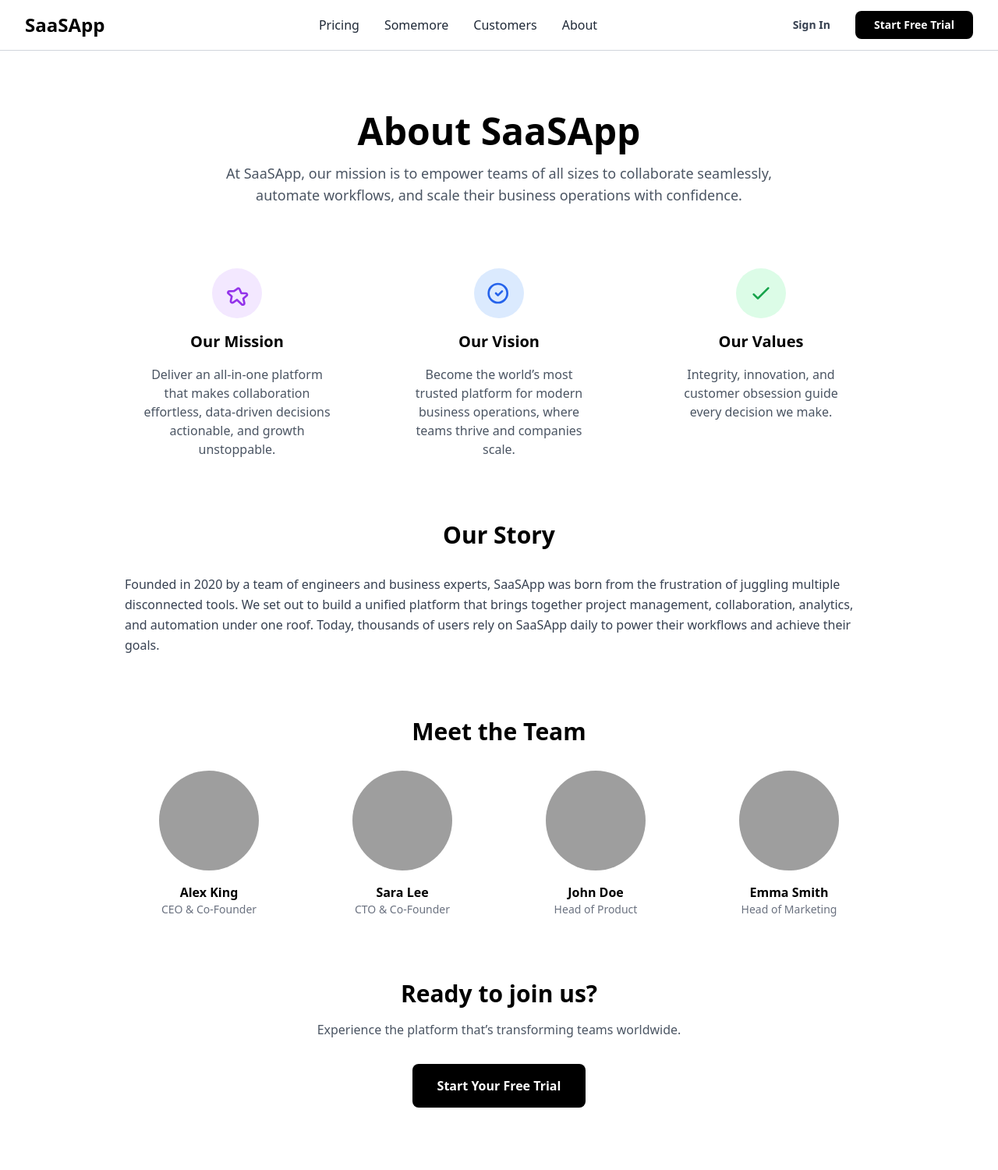
After one commit to sunodmongia/App, a Django app: page /about/ in a window 1280 px wide. The commit adds this page. Shown: the whole page at 78% size. Run offline with Django 5.2, Linux system fonts and the light colour scheme; some libraries are stand-ins or nearby versions; grey boxes are pictures that could not be loaded.

Commit message:
about section

```diff
--- a/src/saas/urls.py
+++ b/src/saas/urls.py
@@ -3,7 +3,7 @@ from .views import *
 
 urlpatterns = [
     path("", HomeView.as_view(), name="home"),
-    path("", HomeView.as_view(), name="home"),
+    path("about/", AboutView.as_view(), name="about"),
     path("login/", login_view, name="login"),
     path("demo/", UserDemoView.as_view(), name="demo"),
     path('pricing/', PricingView.as_view(), name='pricing'),
--- /dev/null
+++ b/src/templates/about.html
@@ -0,0 +1,118 @@
+{% extends 'base.html' %}
+{% load crispy_forms_tags %}
+{% load tailwind_field %}
+{% load widget_tweaks %}
+{% block content %}
+
+<body class="bg-white text-gray-900">
+    <main class="max-w-5xl mx-auto px-4 sm:px-6 lg:px-8 py-20 space-y-20">
+
+        <!-- Hero/About Intro -->
+        <section class="text-center space-y-4">
+            <h1 class="text-4xl md:text-5xl font-extrabold">About SaaSApp</h1>
+            <p class="text-lg text-gray-600 max-w-3xl mx-auto">
+                At SaaSApp, our mission is to empower teams of all sizes to collaborate seamlessly,
+                automate workflows, and scale their business operations with confidence.
+            </p>
+        </section>
+
+        <!-- Mission, Vision, Values -->
+        <section class="grid md:grid-cols-3 gap-12 text-center">
+            <div class="space-y-4 px-6">
+                <div class="flex items-center justify-center w-16 h-16 mx-auto bg-purple-100 rounded-full">
+                    <svg class="w-8 h-8 text-purple-600" fill="none" stroke="currentColor" viewBox="0 0 24 24">
+                        <path stroke-linecap="round" stroke-linejoin="round" stroke-width="2"
+                            d="M12 8c.464-1.084 2-1.084 2.464 0l1.695 3.965 4.303.06c1.167.017 1.644 1.512.802 2.23l-3.2 2.773.952 4.282c.278 1.25-1.094 2.196-2.22 1.606L12 18.347l-3.796 2.57c-1.126.59-2.498-.356-2.22-1.606l.952-4.282-3.2-2.773c-.842-.718-.365-2.213.802-2.23l4.303-.06L12 8z" />
+                    </svg>
+                </div>
+                <h3 class="text-xl font-semibold">Our Mission</h3>
+                <p class="text-gray-600">
+                    Deliver an all-in-one platform that makes collaboration effortless, data-driven decisions
+                    actionable, and growth unstoppable.
+                </p>
+            </div>
+            <div class="space-y-4 px-6">
+                <div class="flex items-center justify-center w-16 h-16 mx-auto bg-blue-100 rounded-full">
+                    <svg class="w-8 h-8 text-blue-600" fill="none" stroke="currentColor" viewBox="0 0 24 24">
+                        <path stroke-linecap="round" stroke-linejoin="round" stroke-width="2"
+                            d="M9 12l2 2 4-4m5 2a9 9 0 11-18 0 9 9 0 0118 0z" />
+                    </svg>
+                </div>
+                <h3 class="text-xl font-semibold">Our Vision</h3>
+                <p class="text-gray-600">
+                    Become the world’s most trusted platform for modern business operations, where teams thrive and
+                    companies scale.
+                </p>
+            </div>
+            <div class="space-y-4 px-6">
+                <div class="flex items-center justify-center w-16 h-16 mx-auto bg-green-100 rounded-full">
+                    <svg class="w-8 h-8 text-green-600" fill="none" stroke="currentColor" viewBox="0 0 24 24">
+                        <path stroke-linecap="round" stroke-linejoin="round" stroke-width="2" d="M5 13l4 4L19 7" />
+                    </svg>
+                </div>
+                <h3 class="text-xl font-semibold">Our Values</h3>
+                <p class="text-gray-600">
+                    Integrity, innovation, and customer obsession guide every decision we make.
+                </p>
+            </div>
+        </section>
+
+        <!-- History / Story -->
+        <section class="space-y-8">
+            <h2 class="text-3xl font-bold text-center">Our Story</h2>
+            <p class="text-gray-700 leading-relaxed">
+                Founded in 2020 by a team of engineers and business experts, SaaSApp was born from the frustration
+                of juggling multiple disconnected tools. We set out to build a unified platform that brings together
+                project management, collaboration, analytics, and automation under one roof. Today, thousands of users
+                rely on SaaSApp daily to power their workflows and achieve their goals.
+            </p>
+        </section>
+
+        <!-- Team Section -->
+        <section class="space-y-8">
+            <h2 class="text-3xl font-bold text-center">Meet the Team</h2>
+            <div class="grid sm:grid-cols-2 md:grid-cols-4 gap-8">
+                <!-- Team Member -->
+                <div class="text-center">
+                    <img src="/static/images/team/alex.jpg" alt="Alex King"
+                        class="mx-auto w-32 h-32 rounded-full mb-4 object-cover" />
+                    <h4 class="font-semibold">Alex King</h4>
+                    <p class="text-sm text-gray-500">CEO & Co-Founder</p>
+                </div>
+                <div class="text-center">
+                    <img src="/static/images/team/sara.jpg" alt="Sara Lee"
+                        class="mx-auto w-32 h-32 rounded-full mb-4 object-cover" />
+                    <h4 class="font-semibold">Sara Lee</h4>
+                    <p class="text-sm text-gray-500">CTO & Co-Founder</p>
+                </div>
+                <div class="text-center">
+                    <img src="/static/images/team/john.jpg" alt="John Doe"
+                        class="mx-auto w-32 h-32 rounded-full mb-4 object-cover" />
+                    <h4 class="font-semibold">John Doe</h4>
+                    <p class="text-sm text-gray-500">Head of Product</p>
+                </div>
+                <div class="text-center">
+                    <img src="/static/images/team/emma.jpg" alt="Emma Smith"
+                        class="mx-auto w-32 h-32 rounded-full mb-4 object-cover" />
+                    <h4 class="font-semibold">Emma Smith</h4>
+                    <p class="text-sm text-gray-500">Head of Marketing</p>
+                </div>
+            </div>
+        </section>
+
+        <!-- Call to Action -->
+        <section class="text-center">
+            <h2 class="text-3xl font-bold mb-4">Ready to join us?</h2>
+            <p class="text-gray-600 mb-8">Experience the platform that’s transforming teams worldwide.</p>
+            <a href="{% url 'account_signup' %}">
+                <button class="px-8 py-4 bg-black text-white font-bold rounded-lg hover:bg-gray-800 transition-colors">
+                    Start Your Free Trial
+                </button>
+            </a>
+        </section>
+
+    </main>
+    <script src="https://cdn.tailwindcss.com"></script>
+    </div>
+
+{% endblock %}
--- a/src/templates/nav/navbar.html
+++ b/src/templates/nav/navbar.html
@@ -29,7 +29,7 @@
 
 </head>
 
-<body class="bg-white text-black">
+<div class="pt-16 bg-white text-black">
 
     <!-- Navbar -->
     <nav class="fixed top-0 left-0 right-0 bg-white/95 backdrop-blur-sm border-b border-gray-300 z-50">
@@ -48,7 +48,7 @@
                         <a href="#pricing" class="nav-link font-medium py-2 text-gray-800 hover:text-black">Somemore</a>
                         <a href="#testimonials"
                             class="nav-link font-medium py-2 text-gray-800 hover:text-black">Customers</a>
-                        <a href="#resources"
+                        <a href="{% url 'about' %}""
                             class="nav-link font-medium py-2 text-gray-800 hover:text-black">About</a>
                     </div>
                 </div>
@@ -91,7 +91,7 @@
                     class="block px-3 py-2 text-base font-medium text-gray-700 hover:text-black">Somemore</a>
                 <a href="#testimonials"
                     class="block px-3 py-2 text-base font-medium text-gray-700 hover:text-black">Customers</a>
-                <a href="#resources"
+                <a href="{% url 'about' %}"
                     class="block px-3 py-2 text-base font-medium text-gray-700 hover:text-black">About</a>
                 <div class="mt-4 px-3 space-y-2">
                     {% if not request.user.is_authenticated %}
```
